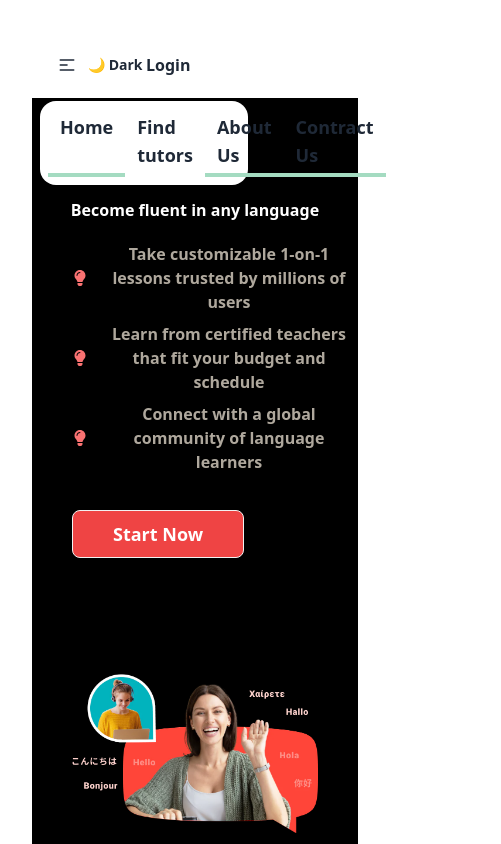
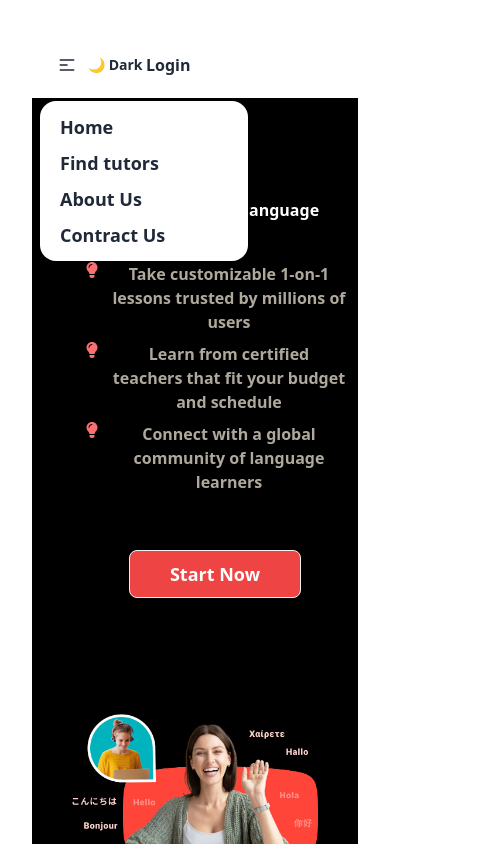
Before and after one commit to ashikmia0099/Langauge-tutor-client, a React (Vite) app: page / in a window 390 px wide. Both pictures are taken after a click on the button 67 px from the left and 65 px from the top of the page. Shown: the top 844 px of the page, 501 px wide, since content can reach past the window. Built offline with nearby package versions, Linux system fonts and the light colour scheme; no server answers.

Commit message:
home page set data and responsiveness

```diff
--- a/src/pages/FindTutors/FindTutors.jsx
+++ b/src/pages/FindTutors/FindTutors.jsx
@@ -50,7 +50,7 @@ const FindTutors = () => {
 
 
     return (
-        <div className='grid grid-cols-10 bg-[#181A1B]'>
+        <div className='lg:grid lg:grid-cols-10 bg-[#181A1B]'>
 
 
             <div className=' col-span-8'>
@@ -75,7 +75,7 @@ const FindTutors = () => {
                         </div>
                     </div>
 
-                    <div className='grid grid-cols-3 px-3 mt-16 '>
+                    <div className='grid md:grid-cols-3 lg:grid-col px-3 mt-16 '>
 
                         {
                             filterData.length > 0 ?
--- a/src/pages/HomePage/Homepage.jsx
+++ b/src/pages/HomePage/Homepage.jsx
@@ -39,14 +39,14 @@ const Homepage = () => {
 
             <div className='grid md:grid-cols-2 bg-black'>
                 <div className='space-x-10  items-center  mt-20'>
-                    <h1 className='md:text-4xl font-bold sm:text-2xl my-5 text-white'>Become fluent in any language </h1>
-                    <ul>
-                        <li className='flex items-center text-[#AFA89D] my-2 gap-3 font-semibold'><span><FaLightbulb className='text-red-400' /></span>Take customizable 1-on-1 lessons trusted by millions of users</li>
-                        <li className='flex items-center text-[#AFA89D] my-2 gap-3 font-semibold'><span><FaLightbulb className='text-red-400' /></span>Learn from certified teachers that fit your budget and schedule</li>
-                        <li className='flex items-center text-[#AFA89D] my-2 gap-3 font-semibold'><span><FaLightbulb className='text-red-400' /></span>Connect with a global community of language learners</li>
+                    <h1 className='md:text-4xl font-bold sm:text-3xl my-5 text-white'>Become fluent in any language </h1>
+                    <ul className='p-3'>
+                        <li className='flex items-start md:items-center text-[#AFA89D] my-2 gap-3 font-semibold'><span><FaLightbulb className='text-red-400' /></span>Take customizable 1-on-1 lessons trusted by millions of users</li>
+                        <li className='flex items-start md:items-center text-[#AFA89D] my-2 gap-3 font-semibold'><span><FaLightbulb className='text-red-400' /></span>Learn from certified teachers that fit your budget and schedule</li>
+                        <li className='flex items-start md:items-center text-[#AFA89D] my-2 gap-3 font-semibold'><span><FaLightbulb className='text-red-400' /></span>Connect with a global community of language learners</li>
 
                     </ul>
-                    <div className='text-left my-9'>
+                    <div className=' lg:text-left my-9'>
                         <Link to={'/findTutors'}><button className='btn px-10 bg-red-500 text-white font-semibold text-lg hover:bg-orange-400'>Start Now</button></Link>
 
                     </div>
@@ -62,24 +62,24 @@ const Homepage = () => {
 
             <div className='bg-[#181A1B] py-10'>
                 <div className='grid md:grid-cols-2 lg:grid-cols-4  text-white'>
-                    <div>
+                    <div className='mt-2'>
                         <h4 className='text-4xl font-bold'>50,000+</h4>
                         <p className='text-lg font-semibold'>Experienced tutors</p>
                     </div>
-                    <div>
+                    <div className='mt-2'>
                         <h4 className='text-4xl font-bold'>150+</h4>
                         <p className='text-lg font-semibold'>Tutor nationalities</p>
                     </div>
-                    <div>
+                    <div className='mt-2'>
                         <h4 className='text-4xl font-bold'>120+</h4>
                         <p className='text-lg font-semibold'>Subjects taught</p>
                     </div>
-                    <div>
+                    <div className='mt-2'>
                         <h4 className='text-4xl font-bold'>50,000+</h4>
                         <p className='text-lg font-semibold'>5-star tutor reviews</p>
                     </div>
                 </div>
-                <div className='grid grid-cols-3  my-6 mt-14 '>
+                <div className='grid sm:grid-cols-1 md:grid-cols-2 lg:grid-cols-3  my-6 mt-14 '>
                     {SingleLanguge.slice(0, 9).map((language, index) => (
                         <LangCategory key={index} language={language}></LangCategory>
                     ))}
@@ -89,9 +89,9 @@ const Homepage = () => {
             {/* section 3 */}
 
             <div className='bg-[#181A1B] py-10'>
-                <h1 className='text-white  text-5xl font-bold md:2xl '>See Our Professonal Teacher</h1>
+                <h1 className='text-white  md:text-5xl font-bold 3xl '>See Our Professonal Teacher</h1>
 
-                <div className='grid grid-cols-3 px-3 mt-16 '>
+                <div className='grid sm:grid-cols-1 md:grid-cols-2 lg:grid-cols-3 px-3 mt-16 '>
                     {
                         Learning.slice(0, 6).map(learn => <BannerCard key={learn._id} learn={learn}></BannerCard>)
                     }
@@ -103,17 +103,17 @@ const Homepage = () => {
 
             {/* section 4 */}
 
-            <div className='grid grid-cols-2 bg-[#1E293B] py-14'>
+            <div className='lg:grid lg:grid-cols-2 bg-[#1E293B] py-14'>
                 <div className='mx-10'>
                     <img src={bannerImg1} alt="" className='h-96' />
                 </div>
-                <div className='text-white mx-5  text-left'>
-                    <h1 className='text-7xl font-bold text-red-300 w-2/3'>Become A Tutor</h1>
-                    <p className='text-lg font-semibold my-5'>Earn money sharing your expert knowledge with students. Sign up to start tutoring online with Preply.</p>
+                <div className='text-white mt-6 lg:mt-0 mx-5 text-center  lg:text-left'>
+                    <h1 className=' text-4xl lg:text-7xl font-bold text-red-300 lg:w-2/3'>Become A Tutor</h1>
+                    <p className='mt-5 text-lg font-semibold my-5'>Earn money sharing your expert knowledge with students. Sign up to start tutoring online with Preply.</p>
                     <ul>
-                        <li className='flex items-center text-[#AFA89D] my-2 gap-3 font-semibold'><span><FaLightbulb className='text-red-400' /></span>Take customizable 1-on-1 lessons trusted by millions of users</li>
-                        <li className='flex items-center text-[#AFA89D] my-2 gap-3 font-semibold'><span><FaLightbulb className='text-red-400' /></span>Learn from certified teachers that fit your budget and schedule</li>
-                        <li className='flex items-center text-[#AFA89D] my-2 gap-3 font-semibold'><span><FaLightbulb className='text-red-400' /></span>Connect with a global community of language learners</li>
+                        <li className='flex items-start lg:items-center text-[#AFA89D] my-2 gap-3 font-semibold'><span><FaLightbulb className='text-red-400' /></span>Take customizable 1-on-1 lessons trusted by millions of users</li>
+                        <li className='flex items-start lg:items-center text-[#AFA89D] my-2 gap-3 font-semibold'><span><FaLightbulb className='text-red-400' /></span>Learn from certified teachers that fit your budget and schedule</li>
+                        <li className='flex items-start lg:items-center text-[#AFA89D] my-2 gap-3 font-semibold'><span><FaLightbulb className='text-red-400' /></span>Connect with a global community of language learners</li>
 
                     </ul>
 
--- a/src/shared/Navbar.jsx
+++ b/src/shared/Navbar.jsx
@@ -56,7 +56,7 @@ const Navbar = () => {
 
                     </div>
                 ) : (
-                    <div className='flex'>
+                    <div className='lg:flex'>
 
                         <NavLink to='/' className={({ isActive }) =>
                             isActive ? " border-b-4 border-[#A4DBC1] " : ""
@@ -111,7 +111,7 @@ const Navbar = () => {
 
     return (
 
-        <div className="navbar grid grid-cols-10 sticky top-0 z-40 backdrop-blur-xl bg-white/50">
+        <div className="navbar grid grid-cols-10 sticky top-0 z-40 backdrop-blur-xl bg-white/50 ">
         <div className="col-span-1 navbar-start">
             <div className="dropdown">
                 <div
@@ -153,7 +153,7 @@ const Navbar = () => {
         <div className="col-span-7 items-center navbar-center hidden lg:block">
             <ul className="menu menu-horizontal px-1">{links}</ul>
         </div>
-        <div className="col-span-2">
+        <div className="col-span-2 sm:navbar-end lg:block">
             <TheamContoler />
             {user && user.email ? (
                 <div className="navbar-end space-x-4 flex items-center">
```
Lines whose indentation alone changed are shown as unchanged.
